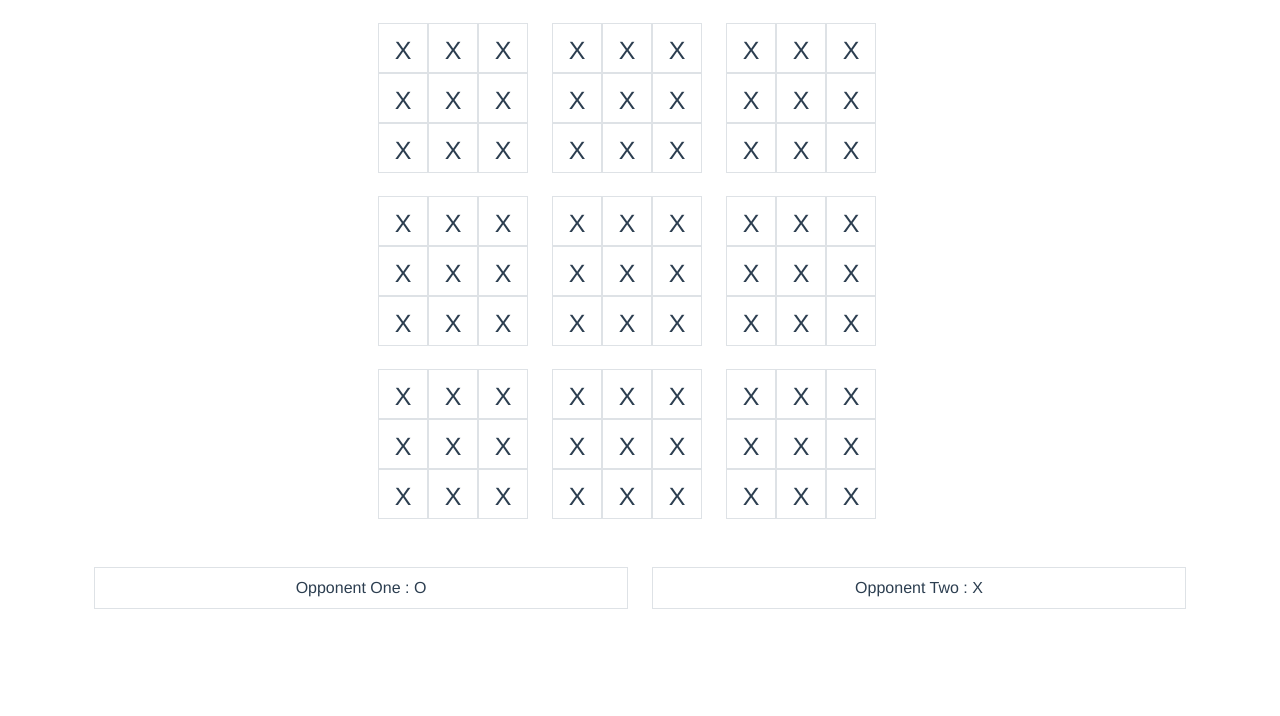
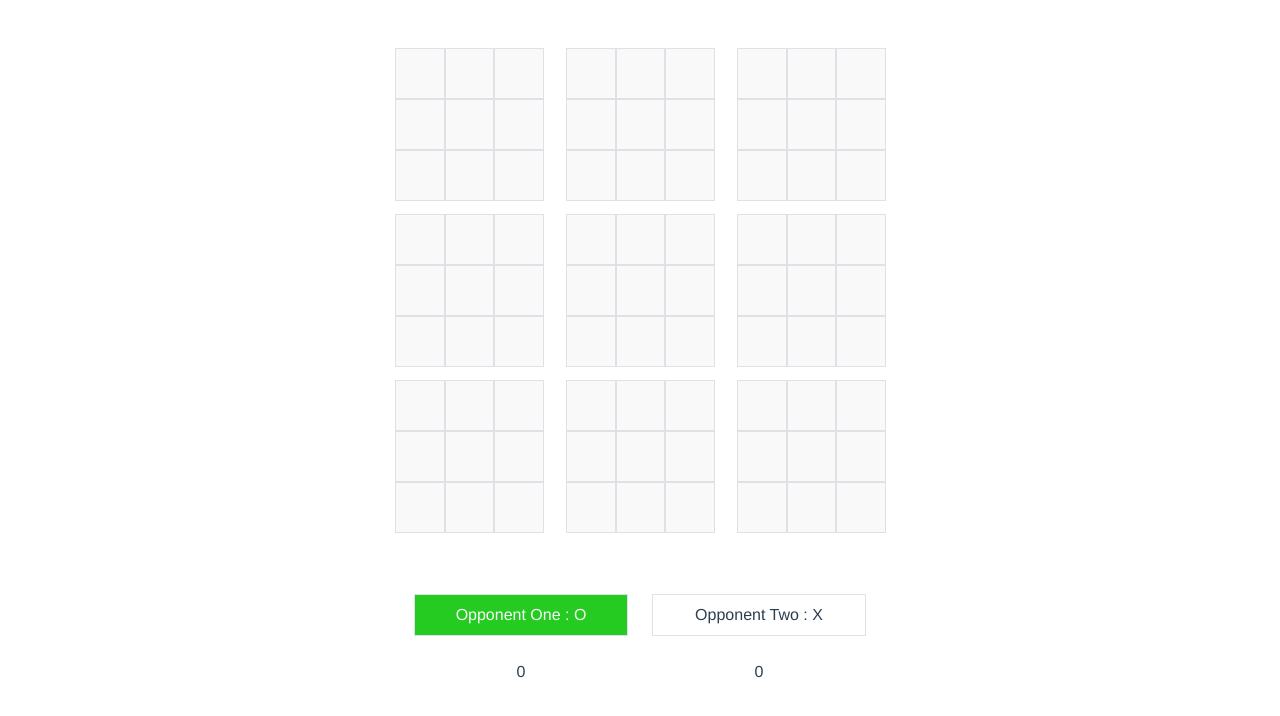
Before and after one commit to sadegh1377/tic-tac-toe, a Vue app: page /#/ in a window 1280 px wide. Shown: the top 716 px of the page. Built offline with nearby package versions, Linux system fonts and the light colour scheme.

Commit message:
redesign html css and add some logic

```diff
--- a/src/components/TicTacToe2.vue
+++ b/src/components/TicTacToe2.vue
@@ -1,30 +1,117 @@
-<!--<template>-->
-<!--  <div class="">-->
-<!--    <div class="mainContainer  p-0">-->
-<!--      &lt;!&ndash;      first row    &ndash;&gt;-->
-<!--      <div class="cellContainer border " v-for="(j,index2) in 9" :key="index2" @click="addMark(i,j)">-->
-<!--        <div class="opponent opponentOne mt-2 text-center">-->
-<!--          X-->
-<!--        </div>-->
-<!--      </div>-->
-<!--    </div>-->
-<!--  </div>-->
-<!--</template>-->
+<template>
+  <div class="mainContainer row p-0 m-0">
+    <div class="cellContainer border" @click="addMark(0,0)">
+      <div class="opponent opponentOne mt-2 text-center" :class="{'opponentTwo': innerTable[0][0] === 'X'}">
+        {{ innerTable[0][0] }}
+      </div>
+    </div>
+    <div class="cellContainer border" @click="addMark(0,1)">
+      <div class="opponent opponentOne mt-2 text-center" :class="{'opponentTwo': innerTable[0][1] === 'X'}">
+        {{ innerTable[0][1] }}
+      </div>
+    </div>
+    <div class="cellContainer border" @click="addMark(0,2)">
+      <div class="opponent opponentOne mt-2 text-center" :class="{'opponentTwo': innerTable[0][2] === 'X'}">
+        {{ innerTable[0][2] }}
+      </div>
+    </div>
+    <div class="cellContainer border" @click="addMark(1,0)">
+      <div class="opponent opponentOne mt-2 text-center" :class="{'opponentTwo': innerTable[1][0] === 'X'}">
+        {{ innerTable[1][0] }}
+      </div>
+    </div>
+    <div class="cellContainer border" @click="addMark(1,1)">
+      <div class="opponent opponentOne mt-2 text-center" :class="{'opponentTwo': innerTable[1][1] === 'X'}">
+        {{ innerTable[1][1] }}
+      </div>
+    </div>
+    <div class="cellContainer border" @click="addMark(1,2)">
+      <div class="opponent opponentOne mt-2 text-center" :class="{'opponentTwo': innerTable[1][2] === 'X'}">
+        {{ innerTable[1][2] }}
+      </div>
+    </div>
+    <div class="cellContainer border" @click="addMark(2,0)">
+      <div class="opponent opponentOne mt-2 text-center" :class="{'opponentTwo': innerTable[2][0] === 'X'}">
+        {{ innerTable[2][0] }}
+      </div>
+    </div>
+    <div class="cellContainer border" @click="addMark(2,1)">
+      <div class="opponent opponentOne mt-2 text-center" :class="{'opponentTwo': innerTable[2][1] === 'X'}">
+        {{ innerTable[2][1] }}
+      </div>
+    </div>
+    <div class="cellContainer border" @click="addMark(2,2)">
+      <div class="opponent opponentOne mt-2 text-center" :class="{'opponentTwo': innerTable[2][2] === 'X'}">
+        {{ innerTable[2][2] }}
+      </div>
+    </div>
+  </div>
+</template>
 
-<!--<script>-->
-<!--export default {-->
-<!--  name: "TicTacToe2",-->
-<!--  data() {-->
-<!--    return {}-->
-<!--  },-->
-<!--  methods: {-->
-<!--    addMark() {-->
+<script>
+export default {
+  name: "TicTacToe2",
+  props: {
+    tableNum: {
+      type: Number,
+      require: true
+    },
+    innerTable: {
+      type: Array,
+      require: true
+    },
+    playerTurn: {
+      type: Number,
+      require: true
+    }
+  },
+  data() {
+    return {}
+  },
+  methods: {
+    addMark(x, y) {
+      this.$emit("addMark", x, y, this.tableNum)
+      // console.log("x = ", x)
+      // console.log("y = ", y)
 
-<!--    }-->
-<!--  }-->
-<!--}-->
-<!--</script>-->
+    }
+  }
+}
+</script>
 
-<!--<style scoped>-->
+<style scoped>
 
-<!--</style>-->
+.cellContainer {
+  width: 33%;
+  padding: 0 !important;
+  height: 50px;
+  cursor: pointer;
+}
+
+.cellContainer {
+  background-color: #f9f9f9;
+  width: 33%;
+  height: 33.99%;
+  cursor: pointer;
+}
+
+.cellContainer:active {
+  background-color: #b1b1b1;
+  background-size: 100%;
+  transition: background 0s;
+}
+
+.opponent {
+  font-size: 25px;
+
+}
+
+.opponentOne {
+  color: #0d86ff;
+}
+
+.opponentTwo {
+  color: #ff1717 !important;
+}
+
+</style>
--- a/src/components/UltimateTicTacToe.vue
+++ b/src/components/UltimateTicTacToe.vue
@@ -1,27 +1,40 @@
 <template>
-  <div>
-    <div id="TicTacToe" dir="ltr" class="mx-auto ultimateMainContainer row p-0 gap-5 mt-5">
-      <div class="mainContainer row p-0" v-for="(i,index1) in 9" :key="index1">
-        <!--      first row    -->
-        <div class="cellContainer border " v-for="(j,index2) in 9" :key="index2" @click="addMark(i,j)">
-          <div class="opponent opponentOne mt-2 text-center">
-            X
-          </div>
-        </div>
-      </div>
-    </div>
-    <AllScores/>
+  <div class="ultimateMainContainer mx-auto gap-3 row mt-5">
+    <tic-tac-toe2 :inner-table="table1" :tableNum="1" :playerTurn="playerTurn" @addMark="addMark"/>
+    <tic-tac-toe2 :inner-table="table2" :tableNum="2" :playerTurn="playerTurn" @addMark="addMark"/>
+    <tic-tac-toe2 :inner-table="table3" :tableNum="3" :playerTurn="playerTurn" @addMark="addMark"/>
+    <tic-tac-toe2 :inner-table="table4" :tableNum="4" :playerTurn="playerTurn" @addMark="addMark"/>
+    <tic-tac-toe2 :inner-table="table5" :tableNum="5" :playerTurn="playerTurn" @addMark="addMark"/>
+    <tic-tac-toe2 :inner-table="table6" :tableNum="6" :playerTurn="playerTurn" @addMark="addMark"/>
+    <tic-tac-toe2 :inner-table="table7" :tableNum="7" :playerTurn="playerTurn" @addMark="addMark"/>
+    <tic-tac-toe2 :inner-table="table8" :tableNum="8" :playerTurn="playerTurn" @addMark="addMark"/>
+    <tic-tac-toe2 :inner-table="table9" :tableNum="9" :playerTurn="playerTurn" @addMark="addMark"/>
+    <!--    <div id="TicTacToe" dir="ltr" class="mx-auto ultimateMainContainer row p-0 gap-5 mt-5">-->
+    <!--      <div class="mainContainer row p-0" v-for="(i,index1) in 9" :key="index1">-->
+    <!--        &lt;!&ndash;      first row    &ndash;&gt;-->
+    <!--        <div class="cellContainer border " v-for="(j,index2) in 9" :key="index2" @click="addMark(i,j)">-->
+    <!--          <div class="opponent opponentOne mt-2 text-center">-->
+    <!--            X-->
+    <!--          </div>-->
+    <!--        </div>-->
+    <!--      </div>-->
+    <!--    </div>-->
+    <AllScores :playerTurn="playerTurn" :playerOneWins="playerOneWins" :playerTwoWins="playerTwoWins"/>
   </div>
 </template>
 
 <script>
 import AllScores from "@/views/Scores";
+import TicTacToe2 from "@/components/TicTacToe2";
 
 export default {
   name: "UltimateTicTacToe",
-  components: {AllScores},
+  components: {TicTacToe2, AllScores},
   data() {
     return {
+      playerTurn: 0,
+      playerOneWins: 0,
+      playerTwoWins: 0,
       outerTable: [
         //  first row
         ["", "", ""],
@@ -30,7 +43,71 @@ export default {
         //  third row
         ["", "", ""]
       ],
-      innerTable: [
+      table1: [
+        //  first row
+        [],
+        //  second row
+        [],
+        //  third row
+        []
+      ],
+      table2: [
+        //  first row
+        ["", "", ""],
+        //  second row
+        ["", "", ""],
+        //  third row
+        ["", "", ""]
+      ],
+      table3: [
+        //  first row
+        ["", "", ""],
+        //  second row
+        ["", "", ""],
+        //  third row
+        ["", "", ""]
+      ],
+      table4: [
+        //  first row
+        ["", "", ""],
+        //  second row
+        ["", "", ""],
+        //  third row
+        ["", "", ""]
+      ],
+      table5: [
+        //  first row
+        ["", "", ""],
+        //  second row
+        ["", "", ""],
+        //  third row
+        ["", "", ""]
+      ],
+      table6: [
+        //  first row
+        ["", "", ""],
+        //  second row
+        ["", "", ""],
+        //  third row
+        ["", "", ""]
+      ],
+      table7: [
+        //  first row
+        ["", "", ""],
+        //  second row
+        ["", "", ""],
+        //  third row
+        ["", "", ""]
+      ],
+      table8: [
+        //  first row
+        ["", "", ""],
+        //  second row
+        ["", "", ""],
+        //  third row
+        ["", "", ""]
+      ],
+      table9: [
         //  first row
         ["", "", ""],
         //  second row
@@ -41,8 +118,75 @@ export default {
     }
   },
   methods: {
-    addMark(x, y) {
-      console.log(x, y)
+    addMark(x, y, tableNum) {
+
+      if (tableNum === 1) {
+        let newRow = this.table1[x].slice(0)
+        newRow[y] = true
+        // update it in the grid
+        this.$set(this.table1, x, newRow)
+        this.changeTurn()
+      } else if (tableNum === 2) {
+        let newRow = this.table2[x].slice(0)
+        newRow[y] = true
+        // update it in the grid
+        this.$set(this.table2, x, newRow)
+        this.changeTurn()
+      } else if (tableNum === 3) {
+        let newRow = this.table3[x].slice(0)
+        newRow[y] = true
+        // update it in the grid
+        this.$set(this.table3, x, newRow)
+        this.changeTurn()
+      } else if (tableNum === 4) {
+        let newRow = this.table4[x].slice(0)
+        newRow[y] = true
+        // update it in the grid
+        this.$set(this.table4, x, newRow)
+        this.changeTurn()
+      } else if (tableNum === 5) {
+        let newRow = this.table5[x].slice(0)
+        newRow[y] = true
+        // update it in the grid
+        this.$set(this.table5, x, newRow)
+        this.changeTurn()
+      } else if (tableNum === 6) {
+        let newRow = this.table6[x].slice(0)
+        newRow[y] = true
+        // update it in the grid
+        this.$set(this.table6, x, newRow)
+        this.changeTurn()
+      } else if (tableNum === 7) {
+        let newRow = this.table7[x].slice(0)
+        newRow[y] = true
+        // update it in the grid
+        this.$set(this.table7, x, newRow)
+        this.changeTurn()
+      } else if (tableNum === 8) {
+        let newRow = this.table8[x].slice(0)
+        newRow[y] = true
+        // update it in the grid
+        this.$set(this.table8, x, newRow)
+        this.changeTurn()
+      } else if (tableNum === 9) {
+        let newRow = this.table9[x].slice(0)
+        newRow[y] = true
+        // update it in the grid
+        this.$set(this.table9, x, newRow)
+        this.changeTurn()
+      } else {
+        return
+      }
+      // console.log("x = ", x)
+      // console.log("y = ", y)
+      // console.log("z = ", tableNum)
+    },
+    changeTurn() {
+      if (this.playerTurn === 0) {
+        this.playerTurn++
+      } else {
+        this.playerTurn--
+      }
     }
   }
 }
@@ -60,12 +204,12 @@ export default {
 .mainContainer {
   width: 150px;
   height: 150px;
-  margin-top: -25px;
+  margin-left: 5px !important;
 }
 
 .cellContainer {
-  width: 50px;
+  width: 33%;
   padding: 0 !important;
-  height: 50px;
+  height: 65px;
 }
 </style>
```
